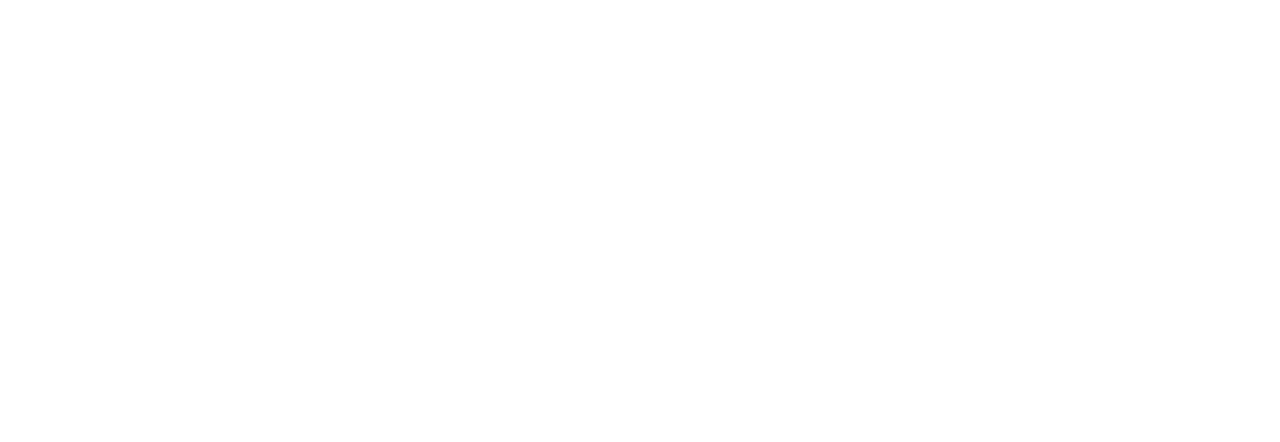
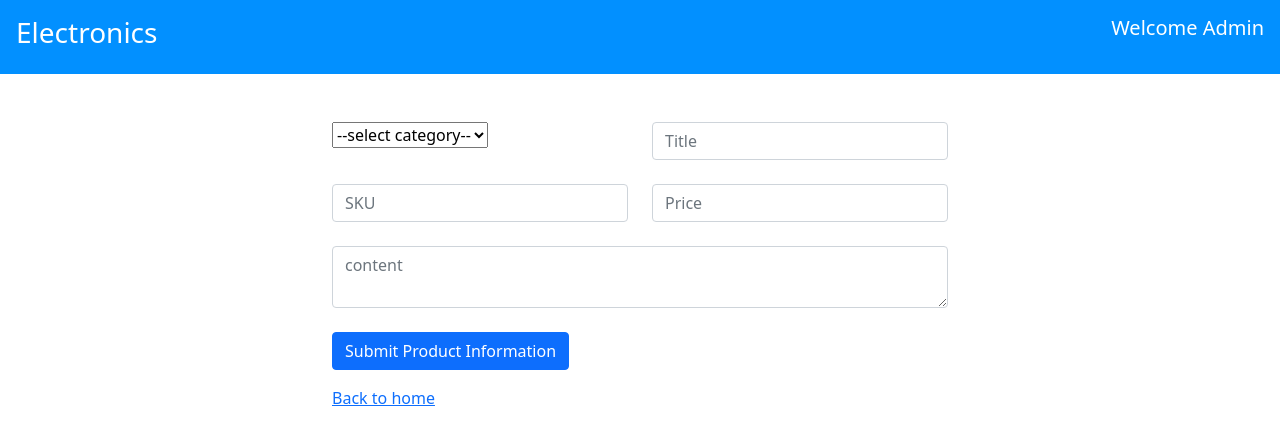
Before and after one commit to frankopkusianwar/dashboard, a React (Create React App) app: page /product in a window 1280 px wide. Shown: the top 442 px of the page. Built offline with nearby package versions, Linux system fonts and the light colour scheme.

Commit message:
Add Product form

```diff
--- a/src/assets/css/custom.css
+++ b/src/assets/css/custom.css
@@ -12,3 +12,7 @@
 .add-product {
     text-align: center;
 }
+
+.product-form {
+    margin: auto;
+}
--- /dev/null
+++ b/src/components/Product.js
@@ -0,0 +1,49 @@
+import React from 'react'
+import { Link } from 'react-router-dom';
+import Nav from './Nav'
+
+
+const Product = () => {
+    return(
+        <div>
+            <Nav />
+            <form>
+                <div className="row mt-5 w-50 product-form">
+                    <div className="col">
+                        <select name="category" id="category">
+                            <option value="category">--select category--</option>
+                            <option value="Desktops">Desktops</option>
+                            <option value="Laptops">Laptops</option>
+                            <option value="Camera">Camera</option>
+                            <option value="Video Camera">Video Camera</option>
+                        </select>
+                    </div>
+                    <div class="col">
+                        <input type="text" className="form-control" placeholder="Title"/>
+                    </div>
+                </div>
+                <div className="row mt-4 w-50 product-form">
+                    <div class="col">
+                        <input type="text" className="form-control" placeholder="SKU"/>
+                    </div>
+                    <div class="col">
+                        <input type="text" className="form-control" placeholder="Price"/>
+                    </div>
+                </div>
+                <div className="row mt-4 w-50 product-form">
+                    <div class="col">
+                        <textarea className="form-control" placeholder="content"></textarea>
+                    </div>
+                </div>
+                <div className="row mt-4 w-50 product-form">
+                    <div class="col">
+                        <button className="btn btn-primary">Submit Product Information</button>
+                    </div>
+                    <div className="mt-3"><Link to="/">Back to home</Link></div>
+                </div>
+            </form>
+        </div>
+    );
+}
+
+export default Product
--- a/src/components/Router.js
+++ b/src/components/Router.js
@@ -1,12 +1,14 @@
 import React from 'react';
 import { BrowserRouter, Switch, Route } from 'react-router-dom';
 import Home from './Home'
+import Product from './Product'
 
 const Router = () => {
   return(
     <BrowserRouter>
       <Switch>
         <Route path="/" component={Home} exact />
+        <Route path="/product" component={Product} exact />
       </Switch>
     </BrowserRouter>
   );
```
